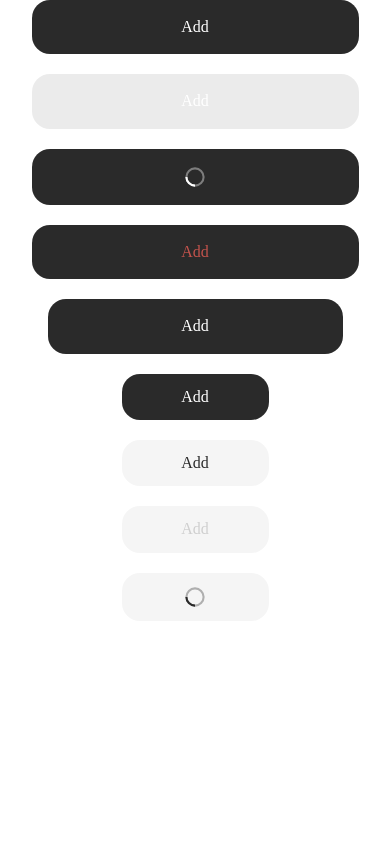
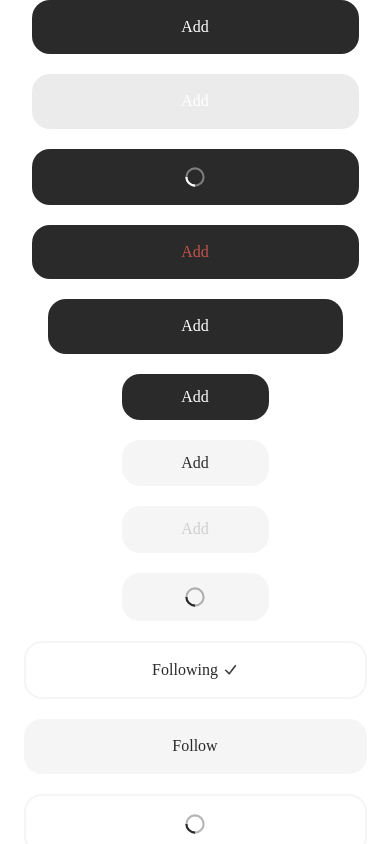
Before and after one commit to Dimensionnnnn/bible-hub, a React Native app: screen / in a window 390 px wide. Built offline with nearby package versions, Linux system fonts and the light colour scheme.

Commit message:
feat/added subscribe button

```diff
--- a/src/app/App.tsx
+++ b/src/app/App.tsx
@@ -1,12 +1,13 @@
 import React from 'react';
-import {StyleSheet, View} from 'react-native';
+import {ScrollView, StyleSheet} from 'react-native';
 import {PrimaryButton} from '@shared/ui/buttons/primary-button/primary-button';
 import {ButtonSize} from '@shared/ui/buttons/primary-button/primary-button';
 import {SecondaryButton} from '@shared/ui/buttons/secondary-button/secondary-button';
+import {SubscribeButton} from '@shared/ui/buttons/subscribe-button/subscribe-button';
 
 export const App = () => {
   return (
-    <View style={styles.container}>
+    <ScrollView contentContainerStyle={styles.container}>
       <PrimaryButton
         title="Add"
         size={ButtonSize.large}
@@ -51,13 +52,41 @@ export const App = () => {
         isLoading
         onPress={() => console.log('Pressed')}
       />
-    </View>
+      <SubscribeButton
+        title="Following"
+        isFollow
+        onPress={() => console.log('Pressed')}
+      />
+      <SubscribeButton title="Follow" onPress={() => console.log('Pressed')} />
+      <SubscribeButton
+        title="Follow"
+        isLoading
+        onPress={() => console.log('Pressed')}
+      />
+      <SubscribeButton
+        title="Following"
+        isLoading
+        isFollow
+        onPress={() => console.log('Pressed')}
+      />
+      <SubscribeButton
+        title="Following"
+        isDisabled
+        isFollow
+        onPress={() => console.log('Pressed')}
+      />
+      <SubscribeButton
+        title="Follow"
+        isDisabled
+        onPress={() => console.log('Pressed')}
+      />
+    </ScrollView>
   );
 };
 
 const styles = StyleSheet.create({
   container: {
-    flex: 1,
+    width: '100%',
     alignItems: 'center',
     gap: 20,
   },
--- /dev/null
+++ b/src/shared/ui/buttons/subscribe-button/styles.ts
@@ -0,0 +1,92 @@
+import {StyleSheet} from 'react-native';
+import {outfitTextStyles} from '@shared/ui/styles/typography';
+import {COLORS} from '@shared/ui/styles/colors';
+
+const styles = {
+  colors: {
+    button: {
+      followed: {
+        loading: {borderColor: COLORS.grayscale_300},
+        pressed: {borderColor: COLORS.grayscale_600},
+        initial: {borderColor: COLORS.grayscale_300},
+      },
+      unFollowed: {
+        loading: {borderColor: COLORS.grayscale_300},
+        pressed: {backgroundColor: COLORS.grayscale_600},
+        initial: {backgroundColor: COLORS.grayscale_300},
+      },
+    },
+    title: {
+      disabled: {color: COLORS.grayscale_600},
+      initial: {color: COLORS.grayscale_800},
+    },
+    icon: {
+      disabled: COLORS.grayscale_600,
+      initial: COLORS.grayscale_800,
+    },
+    spinner: {
+      color: COLORS.grayscale_800,
+      strokeColor: COLORS.grayscale_700,
+    },
+  },
+  root: StyleSheet.create({
+    fontTitle: outfitTextStyles.bodyMedium_16,
+    container: {
+      borderRadius: 18,
+      justifyContent: 'center',
+      alignItems: 'center',
+      display: 'flex',
+      flexDirection: 'row',
+      maxWidth: 343,
+      width: '100%',
+      paddingVertical: 16,
+      paddingHorizontal: 20,
+    },
+    containerUnfollowed: {
+      borderWidth: 2,
+      gap: 4,
+    },
+    containerLoading: {
+      borderWidth: 2,
+    },
+    iconSize: {
+      width: 16,
+      height: 16,
+    },
+  }),
+};
+
+interface Props {
+  isFollow?: boolean;
+  isDisabled?: boolean;
+  isLoading?: boolean;
+  isPressed?: boolean;
+}
+
+export const getStyles = ({
+  isFollow,
+  isDisabled,
+  isLoading,
+  isPressed,
+}: Props) => {
+  return {
+    container: styles.root.container,
+    containerUnfollowed: isFollow && styles.root.containerUnfollowed,
+    containerLoading: isLoading && styles.root.containerLoading,
+    containerColor: isFollow
+      ? styles.colors.button.followed[
+          isPressed ? 'pressed' : isLoading ? 'loading' : 'initial'
+        ]
+      : styles.colors.button.unFollowed[
+          isPressed ? 'pressed' : isLoading ? 'loading' : 'initial'
+        ],
+    fontTitle: styles.root.fontTitle,
+    titleColor: styles.colors.title[isDisabled ? 'disabled' : 'initial'],
+    iconColor: styles.colors.icon[isDisabled ? 'disabled' : 'initial'],
+    iconSize: styles.root.iconSize,
+    ...(isLoading && {
+      spinnerColor: styles.colors.spinner.color,
+      spinnerStrokeColor: styles.colors.spinner.strokeColor,
+    }),
+  };
+};
--- /dev/null
+++ b/src/shared/ui/buttons/subscribe-button/subscribe-button.tsx
@@ -0,0 +1,65 @@
+import React, {useState} from 'react';
+import {Text, Pressable} from 'react-native';
+import {getStyles} from './styles';
+import {Spinner} from '@shared/ui/spinner/spinner';
+import {SvgCheckSubscribeIcon} from '@shared/ui/icons/components/svg-check-subscribe-icon';
+
+interface Props {
+  title: string;
+  isFollow?: boolean;
+  isDisabled?: boolean;
+  isLoading?: boolean;
+  onPress: () => void;
+}
+
+export const SubscribeButton: React.FC<Props> = ({
+  title,
+  isFollow,
+  isDisabled,
+  isLoading,
+  onPress,
+}) => {
+  const [isPressed, setIsPressed] = useState(false);
+
+  const styles = getStyles({
+    isFollow,
+    isDisabled,
+    isLoading,
+    isPressed,
+  });
+
+  const handlePress = () => {
+    setIsPressed(prevPressed => !prevPressed);
+  };
+
+  return (
+    <Pressable
+      style={[
+        styles.container,
+        styles.containerColor,
+        styles.containerLoading,
+        styles.containerUnfollowed,
+      ]}
+      disabled={isDisabled}
+      onPress={onPress}
+      onPressIn={handlePress}
+      onPressOut={handlePress}>
+      {isLoading && (
+        <Spinner
+          color={styles.spinnerColor}
+          stroke={styles.spinnerStrokeColor}
+        />
+      )}
+      {!isLoading && (
+        <Text style={[styles.fontTitle, styles.titleColor]}>{title}</Text>
+      )}
+      {!isLoading && isFollow && (
+        <SvgCheckSubscribeIcon
+          color={styles.iconColor}
+          width={styles.iconSize.width}
+          height={styles.iconSize.height}
+        />
+      )}
+    </Pressable>
+  );
+};
--- /dev/null
+++ b/src/shared/ui/icons/components/svg-check-subscribe-icon.tsx
@@ -0,0 +1,21 @@
+import * as React from 'react';
+import Svg, {SvgProps, Path} from 'react-native-svg';
+export const SvgCheckSubscribeIcon = (props: SvgProps) => (
+  <Svg
+    width={props.width || 24}
+    height={props.height || 24}
+    fill="none"
+    viewBox="0 0 17 16"
+    {...props}>
+    <Path
+      fill="currentColor"
+      fillRule="evenodd"
+      stroke="currentColor"
+      strokeLinecap="round"
+      strokeLinejoin="round"
+      strokeWidth={0.5}
+      d="M14.464 3.123a.6.6 0 0 1 .113.84l-6.4 8.4a.6.6 0 0 1-.901.061l-3.6-3.6a.6.6 0 1 1 .848-.848L7.64 11.09l5.984-7.854a.6.6 0 0 1 .84-.113Z"
+      clipRule="evenodd"
+    />
+  </Svg>
+);
```
Also changed, not shown: src/shared/ui/icons/svg/check-subscribe-icon.svg (added).
